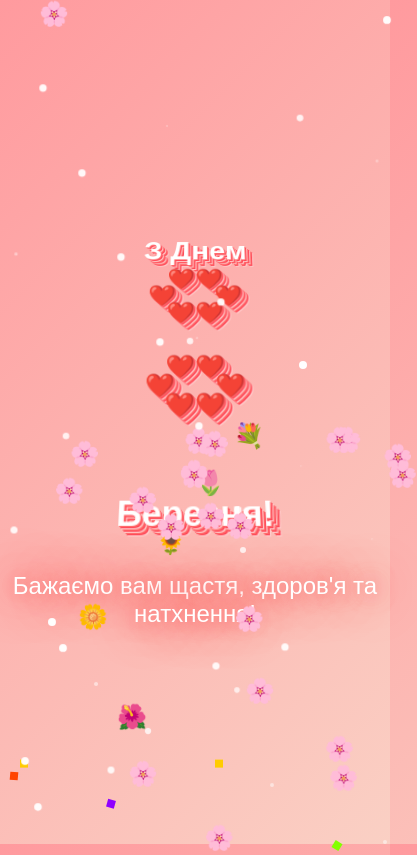
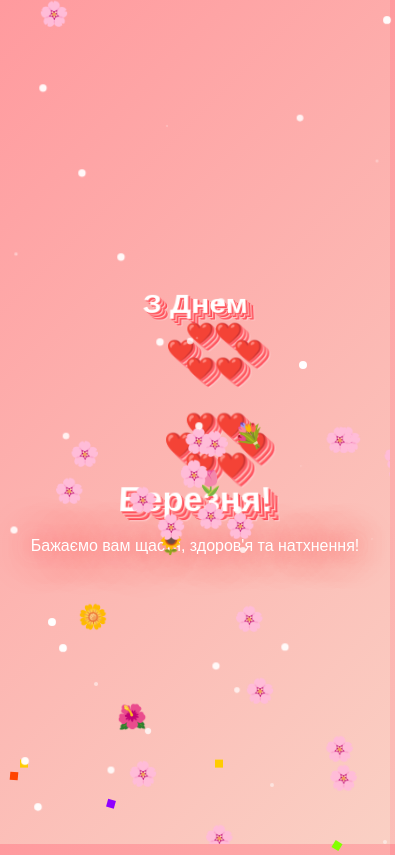
Before and after one commit to Demetrius20225/mart8, a plain HTML site: page index.html in a window 390 px wide. Shown: the top 855 px of the page, 417 px wide, since content can reach past the window. Drawn offline with Linux system fonts and the light colour scheme.

Commit message:
Update index.html

```diff
--- a/index.html
+++ b/index.html
@@ -12,7 +12,7 @@
             text-align: center;
             margin: 0;
             padding: 0;
-            overflow: hidden;
+            overflow-x: hidden; /* Додано, щоб уникнути горизонтального скролу */
         }
 
         .container {
@@ -22,6 +22,8 @@
             justify-content: center;
             align-items: center;
             flex-direction: column;
+            padding: 20px; /* Додано відступи для мобільних пристроїв */
+            box-sizing: border-box; /* Щоб padding не збільшував розміри */
         }
 
         h1 {
@@ -32,6 +34,7 @@
             gap: 10px;
             text-shadow: 3px 3px 0 #ff6b6b, 6px 6px 0 #ff4757, 9px 9px 0 #ffcccc;
             transform: perspective(500px) rotateX(20deg);
+            margin: 0; /* Видалено зайві відступи */
         }
 
         @keyframes bounce {
@@ -76,6 +79,7 @@
             width: 100%;
             height: 100%;
             pointer-events: none;
+            overflow: hidden; /* Щоб квіти не виходили за межі */
         }
 
         .flower {
@@ -131,6 +135,7 @@
             font-size: 1.5rem;
             text-shadow: 0 0 10px #ff6b6b, 0 0 20px #ff6b6b, 0 0 30px #ff6b6b;
             animation: glow 2s infinite alternate;
+            margin-top: 20px; /* Додано відступ для мобільних пристроїв */
         }
 
         @keyframes glow {
@@ -152,22 +157,32 @@
         }
 
         /* Медіа-запити для мобільних пристроїв */
-          @media (max-width: 768px) {
+        @media (max-width: 768px) {
             h1 {
                 font-size: 3rem;
+                flex-direction: column; /* Текст у стовпчик на малих екранах */
             }
             .text-3d {
                 font-size: 3rem;
+            }
+            .eight {
+                width: 80px;
+                height: 150px;
+            }
+            .heart {
+                font-size: 1rem; /* Зменшення розміру серця */
             }
         }
 
         @media (max-width: 480px) {
             h1 {
                 font-size: 2rem;
-                flex-direction: column;
             }
             .text-3d {
                 font-size: 2rem;
+            }
+            .glow {
+                font-size: 1rem; /* Зменшення розміру тексту */
             }
         }
     </style>
```
